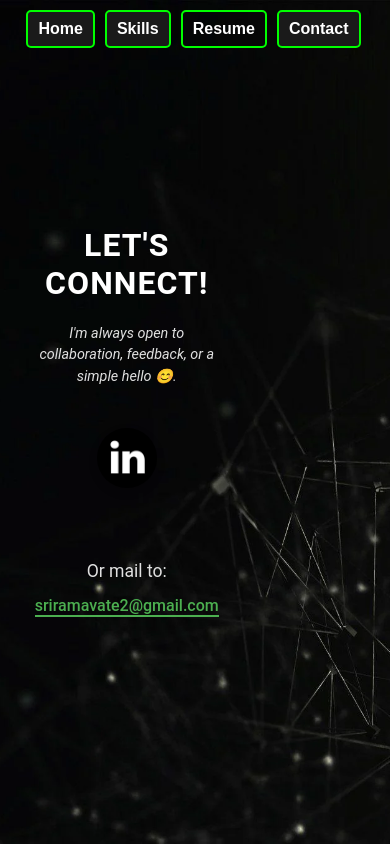
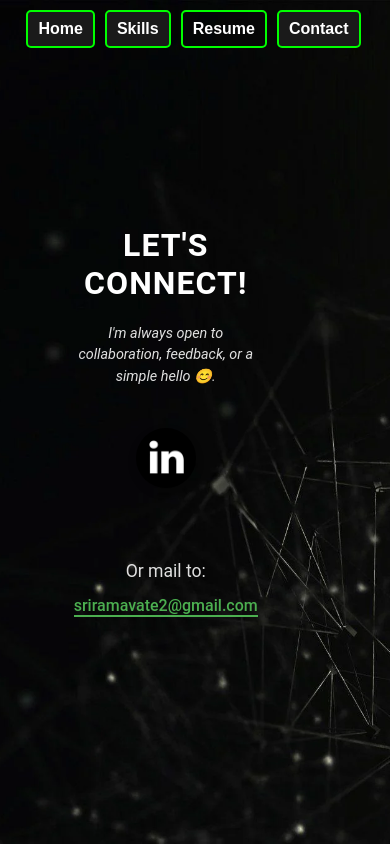
Before and after one commit to srirama2004/PortfolioFinal, a React (Create React App) app: page /contact in a window 390 px wide. Built offline with nearby package versions, Linux system fonts and the light colour scheme.

Commit message:
Update Contact.css

```diff
--- a/src/components/Contact.css
+++ b/src/components/Contact.css
@@ -94,7 +94,7 @@
 @media (max-width: 480px) {
   .contact-container {
     padding: 30px 15px;
-    margin-left: 30%;
+    margin-left: 50%;
   }
 
   .contact-title {
```
